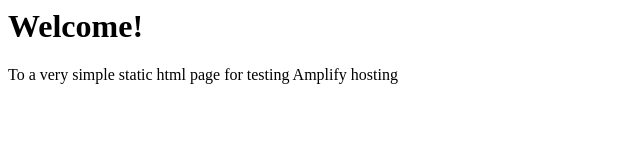
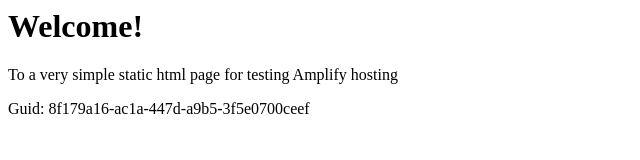
Before and after one commit to aws-aemilia-bom/Github-PR-Commit-Integration-Test-DoNotTouch-v0-preprod-ap-south-1, a website: page src/index.html in a window 1280 px wide. Shown: the whole page, without its empty margins (0-640 px from the left). Drawn offline with Linux system fonts and the light colour scheme.

Commit message:
commit from integ tests

```diff
--- a/src/index.html
+++ b/src/index.html
@@ -1,3 +1,5 @@
+
+
 <html lang="en">
 
 <head>
@@ -10,6 +12,6 @@
 <body>
     <h1>Welcome!</h1>
     <p>To a very simple static html page for testing Amplify hosting</p>
-</body>
+    <p>Guid: 8f179a16-ac1a-447d-a9b5-3f5e0700ceef</p></body>
 
 </html>
```
